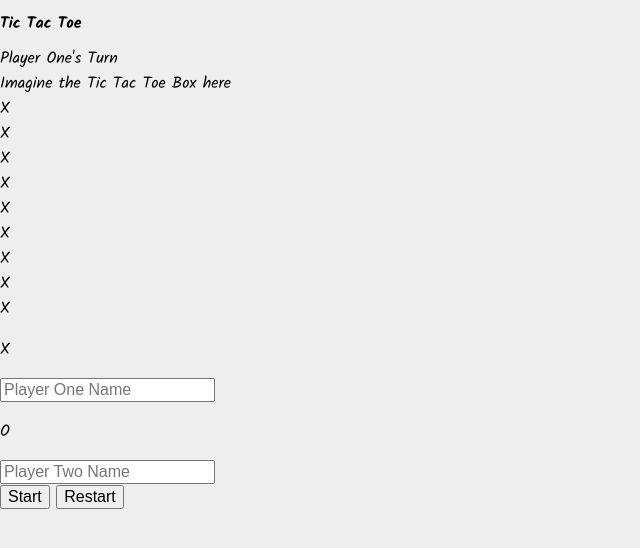
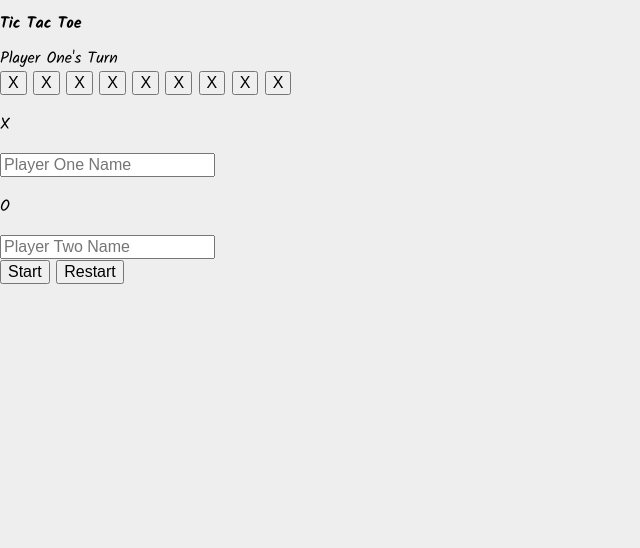
Before and after one commit to jansencir/top-tic-tac-toe, a plain HTML site: page index.html in a window 1280 px wide. Shown: the whole page, without its empty margins (0-640 px from the left). Drawn offline with Linux system fonts and the light colour scheme.

Commit message:
Change squares to buttons

```diff
--- a/index.html
+++ b/index.html
@@ -17,17 +17,15 @@
             Player One's Turn
         </div>
         <div class="game-container">
-            Imagine the Tic Tac Toe Box here
-            <!-- Dummy Box -->
-            <div class="square">X</div>
-            <div class="square">X</div>
-            <div class="square">X</div>
-            <div class="square">X</div>
-            <div class="square">X</div>
-            <div class="square">X</div>
-            <div class="square">X</div>
-            <div class="square">X</div>
-            <div class="square">X</div>
+            <button class="square">X</button>
+            <button class="square">X</button>
+            <button class="square">X</button>
+            <button class="square">X</button>
+            <button class="square">X</button>
+            <button class="square">X</button>
+            <button class="square">X</button>
+            <button class="square">X</button>
+            <button class="square">X</button>
         </div>
         <div class="player-info">
             <div class="player-one">
```
